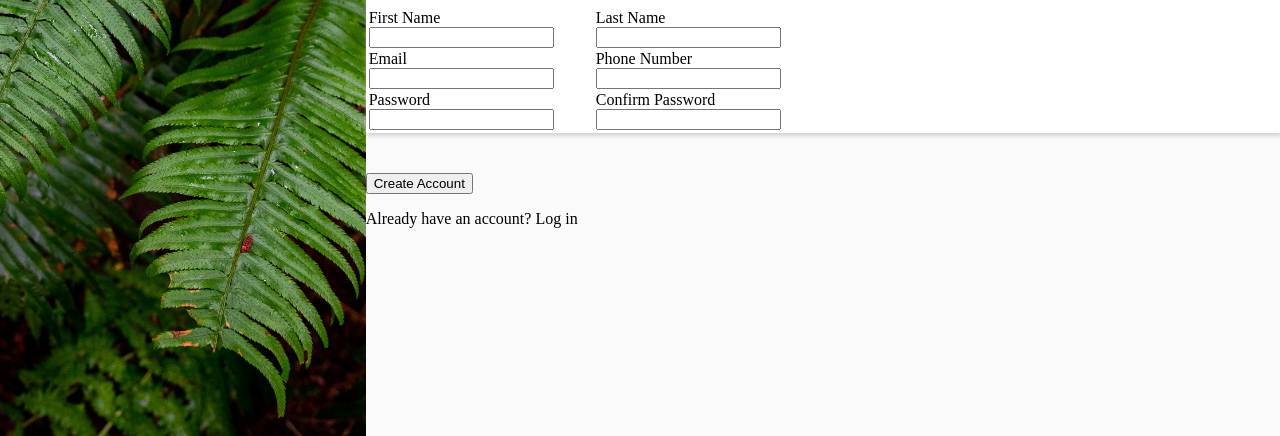
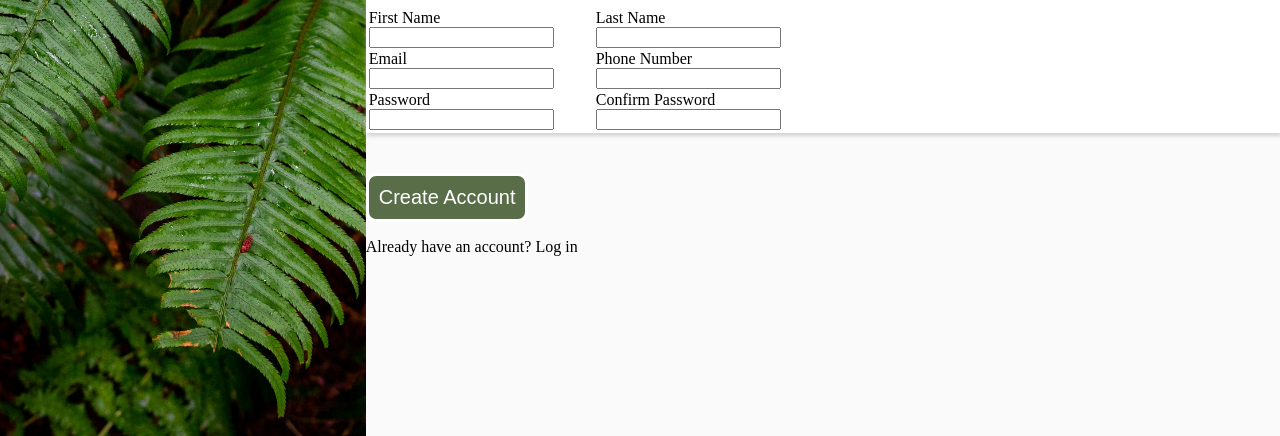
Before and after one commit to glevis/odin-signup-form, a plain HTML site: page index.html in a window 1280 px wide. Shown: the part 364-800 px from the top of the page. Drawn offline with Linux system fonts and the light colour scheme.

Commit message:
Style create account button

```diff
--- a/styles.css
+++ b/styles.css
@@ -85,3 +85,12 @@ td {
     display: flex;
     flex-direction: column;
 }
+
+button {
+    background: #596D48;
+    color: white;
+    border: solid;
+    border-radius: 10px;
+    padding: 10px;
+    font-size: 20px;
+}
```
